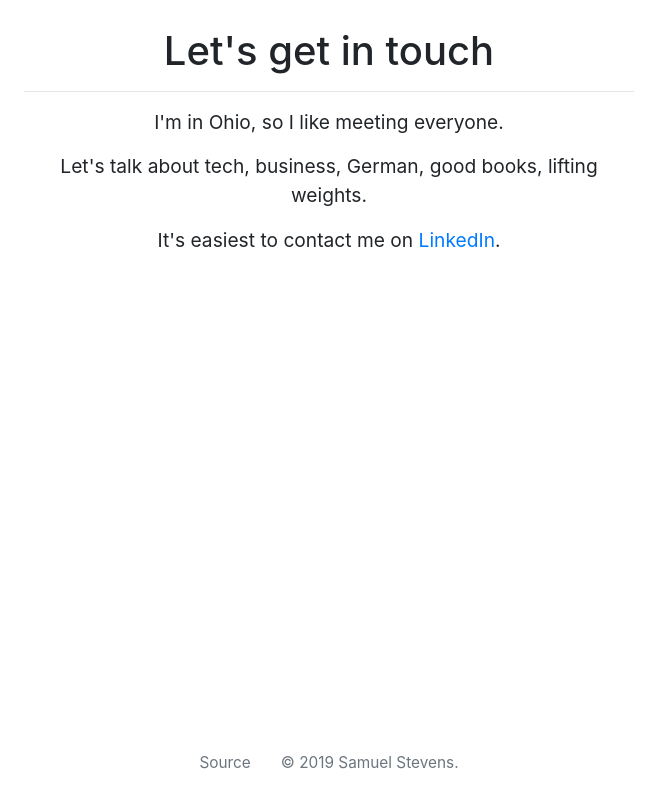
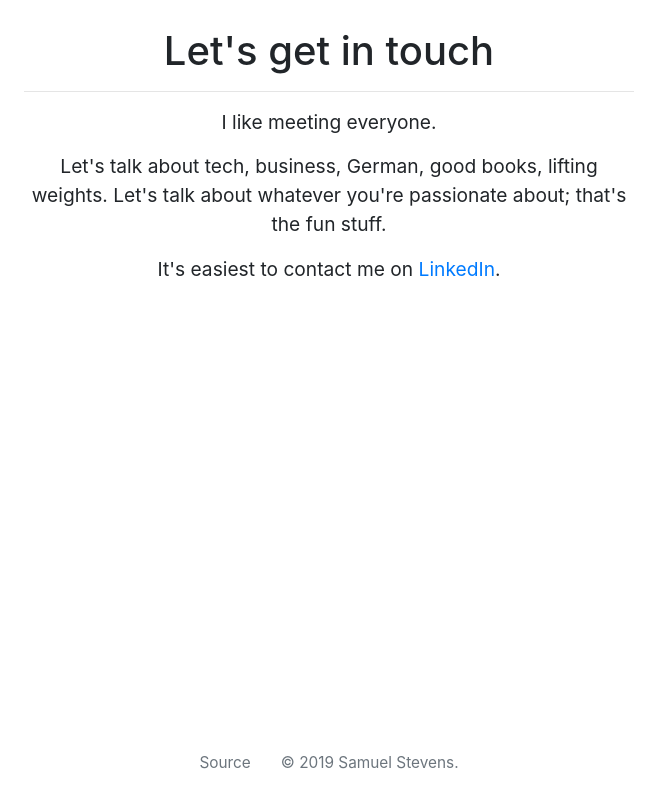
Before and after one commit to samuelstevens/samuelstevens.github.io, a plain HTML site: page index.html in a window 1280 px wide. Shown: the part 2072-2869 px from the top of the page, without its empty margins (311-968 px from the left). Drawn offline with nearby package versions, Linux system fonts and the light colour scheme.

Commit message:
changed get in touch

```diff
--- a/index.html
+++ b/index.html
@@ -217,10 +217,10 @@
           <h1>Let's get in touch</h1>
           <hr />
 
-          <p>I'm in Ohio, so I like meeting everyone.</p>
+          <p>I like meeting everyone.</p>
           <p>
             Let's talk about tech, business, German, good books, lifting
-            weights.
+            weights. Let's talk about whatever you're passionate about; that's the fun stuff.
           </p>
           <p>
             It's easiest to contact me on
```
